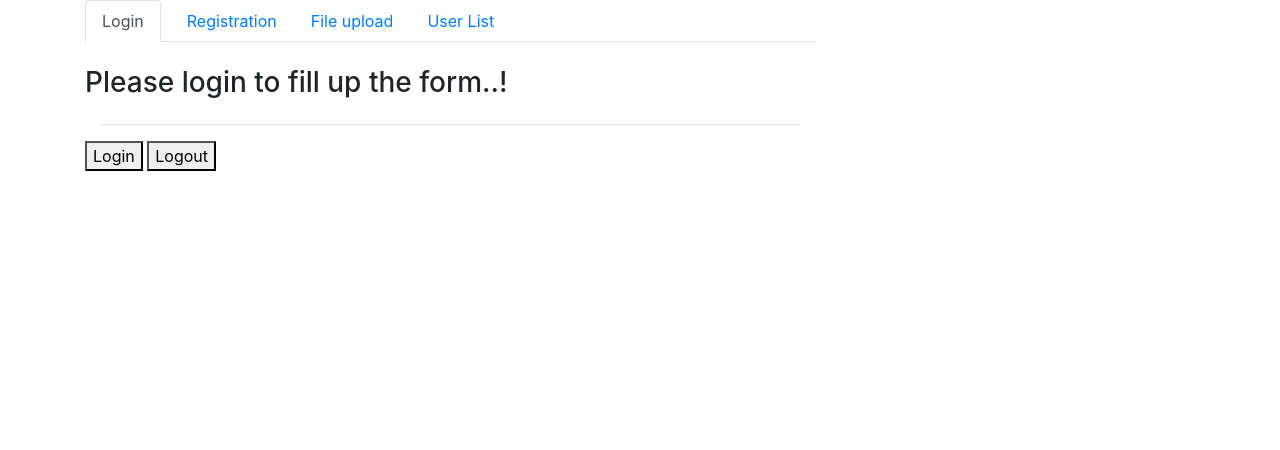
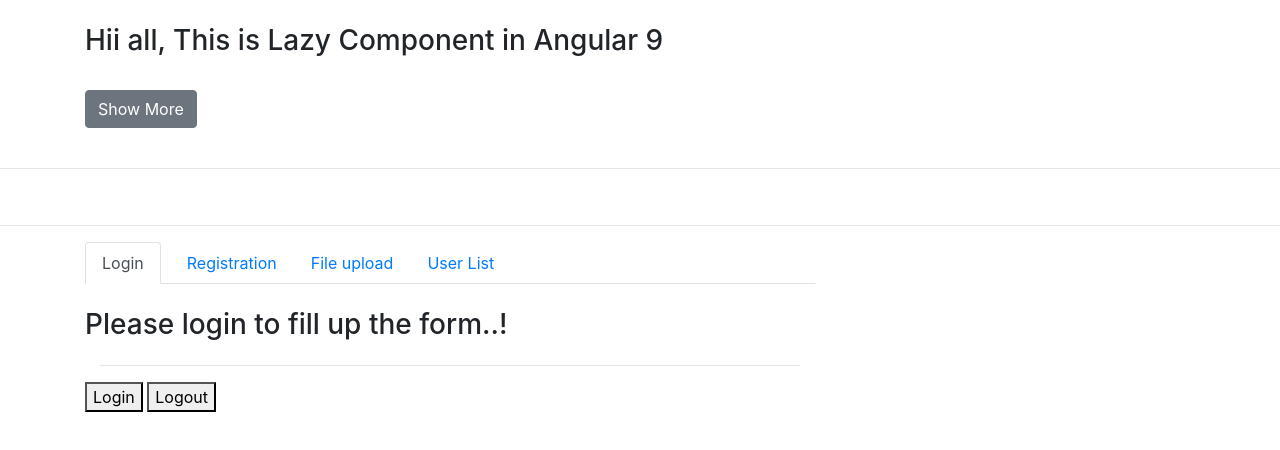
Before and after one commit to abhishek-webcoder/crud-with-express, an Angular app: page / in a window 1280 px wide. Shown: the top 450 px of the page. Built offline with nearby package versions, Linux system fonts and the light colour scheme.

Commit message:
previous app plus angular 9 component lazy loading

```diff
--- a/src/app/app.component.html
+++ b/src/app/app.component.html
@@ -1,3 +1,17 @@
+<br>
+<div class="container">
+  <div>
+    <div><h3>Hii all, This is {{ title }}</h3></div><br>
+    <button class="btn btn-secondary" (click)="load()">Show More</button>
+  </div>
+</div>
+<br><hr>
+
+<div class="container">
+  <ng-template #lazycomp></ng-template>
+</div>
+<br><hr>
+
 <div class="container">
   <div class="row">
     <div class="col-xs-12 col-sm-10 col-md-8 col-sm-offset-1 col-md-offset-2">
--- a/src/app/app.component.ts
+++ b/src/app/app.component.ts
@@ -1,4 +1,4 @@
-import { Component, OnInit } from '@angular/core';
+import { Component, OnInit, ViewContainerRef, ComponentFactoryResolver, ViewChild } from '@angular/core';
 
 @Component({
   selector: 'app-root',
@@ -7,4 +7,54 @@
 })
 export class AppComponent {
 
+  // To show data in normal DOM this will get append after DOM finished
+  // title = 'Abhishek';
+  // constructor(
+  //   private viewContainerRef: ViewContainerRef,
+  //   private cfr: ComponentFactoryResolver
+  // ) { }
+
+  // async load() {
+  //   this.viewContainerRef.clear();
+  //   const { LazyComponent } = await import('./lazy/lazy.component');
+  //   let lazyComp = this.viewContainerRef.createComponent(
+  //     this.cfr.resolveComponentFactory(LazyComponent)
+  //   );
+  //   lazyComp.instance.message = "Hello I am an Angular developer..!";
+  //   // lazyComp.instance.sendEventMessage.subscribe((data: string ) => {
+  //   //   console.log(data);
+  //   //   this.title = data;
+  //   // })
+  // }
+
+  // To show data in ng-template
+  title = 'Lazy Component in Angular 9';
+
+  @ViewChild('lazycomp', {read : ViewContainerRef})
+  private newvcrf: ViewContainerRef;
+
+  constructor(private cfr: ComponentFactoryResolver) { }
+
+  // To show the component using async and await
+  // async load() {
+  //   this.newvcrf.clear();
+  //   const { LazyComponent } = await import('./lazy/lazy.component');
+  //   let lazyComp = this.newvcrf.createComponent(
+  //     this.cfr.resolveComponentFactory(LazyComponent)
+  //   );
+  //   lazyComp.instance.message = "Hello I am an Angular developer..!";
+  // }
+
+  //To show the component using promise
+  load() {
+    this.newvcrf.clear();
+    import('./lazy/lazy.component').then(
+      ({LazyComponent}) => {
+        let lazyComp = this.newvcrf.createComponent(
+          this.cfr.resolveComponentFactory(LazyComponent)
+        );
+        lazyComp.instance.message = "Hello I am an Angular developer..!";
+      }
+    )
+  }
 }
--- a/src/app/lazy/lazy.component.html
+++ b/src/app/lazy/lazy.component.html
@@ -1,4 +1,6 @@
 <div class="container">
-  <h3>{{ message }}</h3>
-  <button type="button" class="btn btn-primary" click="load()">Know More..!</button>
+  <h3>{{ message }}</h3><br>
+  <!-- <button class="btn btn-primary" click="loadmsg()">Know More</button> -->
+  <input type="text" [(ngModel)] = "msg"><br><br>
+  <h4>Hello {{ msg }}</h4>
 </div>
--- a/src/app/lazy/lazy.component.ts
+++ b/src/app/lazy/lazy.component.ts
@@ -1,4 +1,5 @@
-import { Component, OnInit, Input, Output, EventEmitter } from '@angular/core';
+import { Component, OnInit, Input, Output, EventEmitter, NgModule } from '@angular/core';
+import { FormsModule } from '@angular/forms';
 
 @Component({
   selector: 'app-lazy',
@@ -7,15 +8,23 @@
 })
 export class LazyComponent implements OnInit {
 
+  msg: string;
+
   @Input() message: string;
-  @Output() sendEventMessage = new EventEmitter();
+  //@Output() sendEventMessage = new EventEmitter<string>();
   constructor() { }
 
   ngOnInit(): void {
   }
 
-  load() {
-    this.sendEventMessage.emit('Hello I am Abhishek Roy');
-  }
+  // loadmsg() : void{
+  //   this.sendEventMessage.emit('Hello I am Abhishek Roy');
+  // }
+}
 
-}
+
+@NgModule({
+  declarations: [LazyComponent],
+  imports: [FormsModule],
+})
+class LazyComponentModule { }
--- a/src/app/registration/registration.component.ts
+++ b/src/app/registration/registration.component.ts
@@ -120,7 +120,10 @@
   onSubmit() {
     console.log(this.registrationForm.value);
     this._registrationService.register(this.registrationForm.value).subscribe(
-      (response) => console.log('Success!', response),
+      (response) => {
+        console.log('Success!', response);
+        this.router.navigate(['userlist']);
+      },
       (error) => console.error('Error!', error)
     );
   }
```
